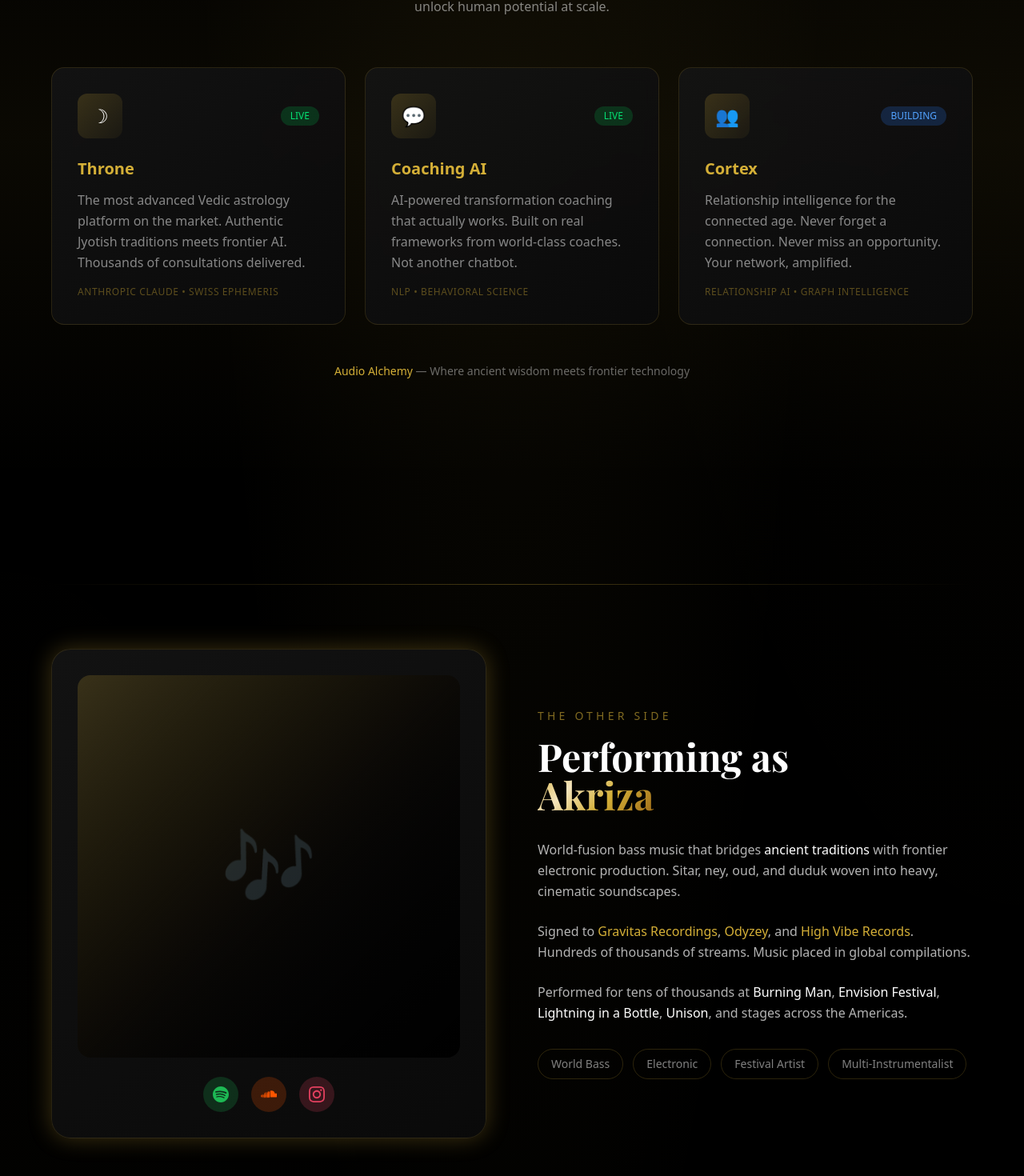
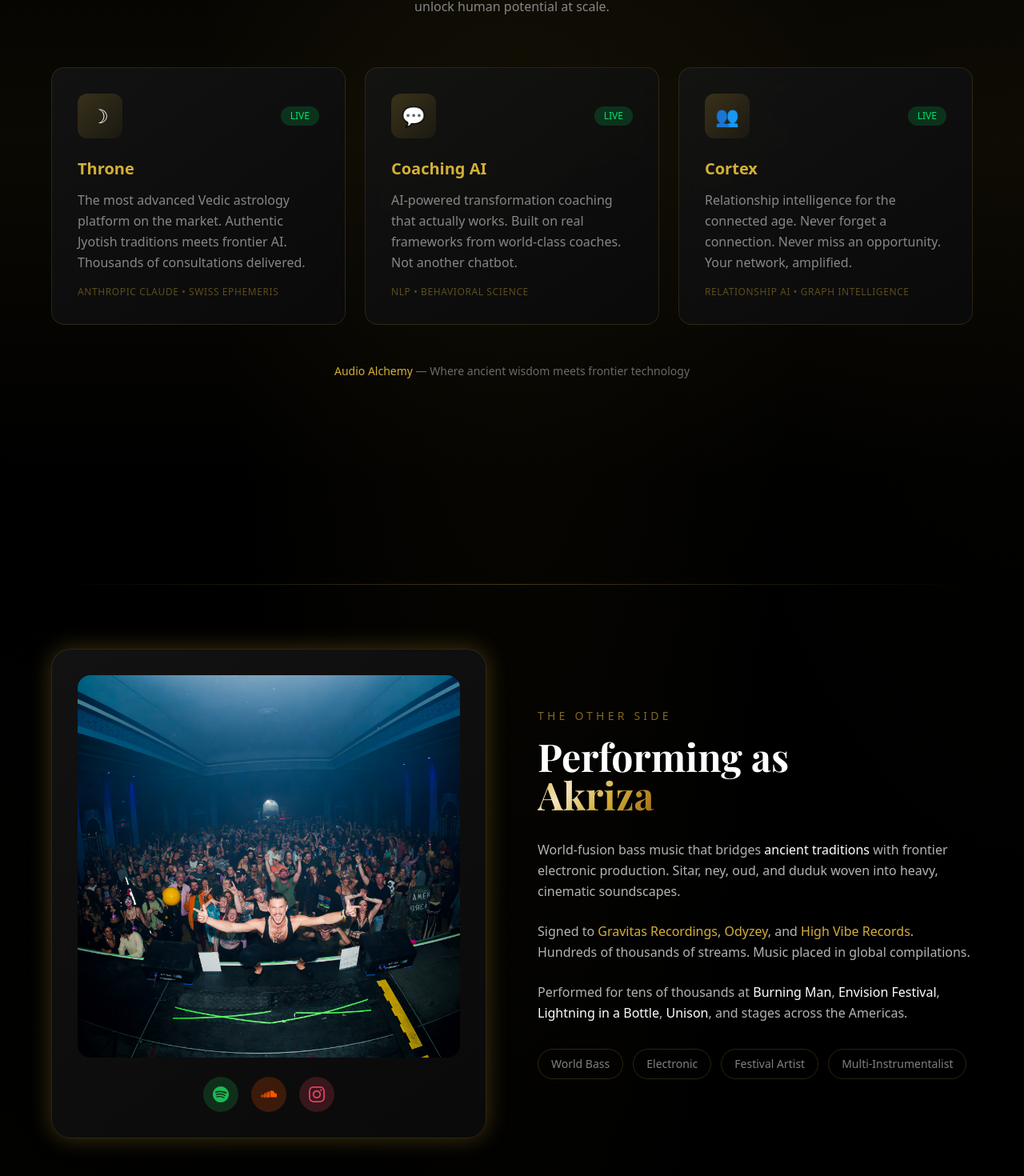
Before and after one commit to zneu/zachary, a Next.js app: page / in a window 1280 px wide. Shown: the part 1917-3387 px from the top of the page at 80% size. Built offline with nearby package versions, Linux system fonts and the light colour scheme; a web font is replaced by a local one.

Commit message:
Update Cortex to LIVE, add performance photo to music section, fix IG handle

```diff
--- a/src/app/page.tsx
+++ b/src/app/page.tsx
@@ -230,7 +230,7 @@
                 <div className="w-14 h-14 rounded-xl bg-gradient-to-br from-[#d4af37]/20 to-[#d4af37]/5 flex items-center justify-center group-hover:scale-110 transition-transform">
                   <span className="text-2xl">&#128101;</span>
                 </div>
-                <span className="text-xs px-3 py-1 rounded-full bg-blue-500/20 text-blue-400">BUILDING</span>
+                <span className="text-xs px-3 py-1 rounded-full bg-green-500/20 text-green-400">LIVE</span>
               </div>
               <h3 className="text-xl font-semibold text-[#d4af37] mb-3">Cortex</h3>
               <p className="text-white/50 leading-relaxed mb-4">
@@ -257,8 +257,12 @@
           <div className="grid md:grid-cols-2 gap-16 items-center">
             <div className="order-2 md:order-1">
               <div className="glass-card rounded-3xl p-8 animate-pulse-glow">
-                <div className="aspect-square rounded-2xl bg-gradient-to-br from-[#d4af37]/20 to-black flex items-center justify-center mb-6 overflow-hidden">
-                  <div className="text-8xl opacity-30 animate-float">&#127926;</div>
+                <div className="aspect-square rounded-2xl bg-gradient-to-br from-[#d4af37]/20 to-black mb-6 overflow-hidden">
+                  <img
+                    src="/live-1.jpg"
+                    alt="Akriza performing live"
+                    className="w-full h-full object-cover"
+                  />
                 </div>
                 <div className="flex justify-center gap-4">
                   <a
@@ -280,7 +284,7 @@
                     <SoundCloudIcon />
                   </a>
                   <a
-                    href="https://instagram.com/akriza.music"
+                    href="https://instagram.com/akrizamusic"
                     target="_blank"
                     rel="noopener noreferrer"
                     className="p-3 rounded-full bg-[#E4405F]/20 text-[#E4405F] hover:bg-[#E4405F]/30 transition-colors"
@@ -447,7 +451,7 @@
               <GitHubIcon />
             </a>
             <a
-              href="https://instagram.com/akriza.music"
+              href="https://instagram.com/akrizamusic"
               target="_blank"
               rel="noopener noreferrer"
               className="p-4 rounded-full glass-card hover:border-[#d4af37]/40 transition-all hover:-translate-y-1"
```
